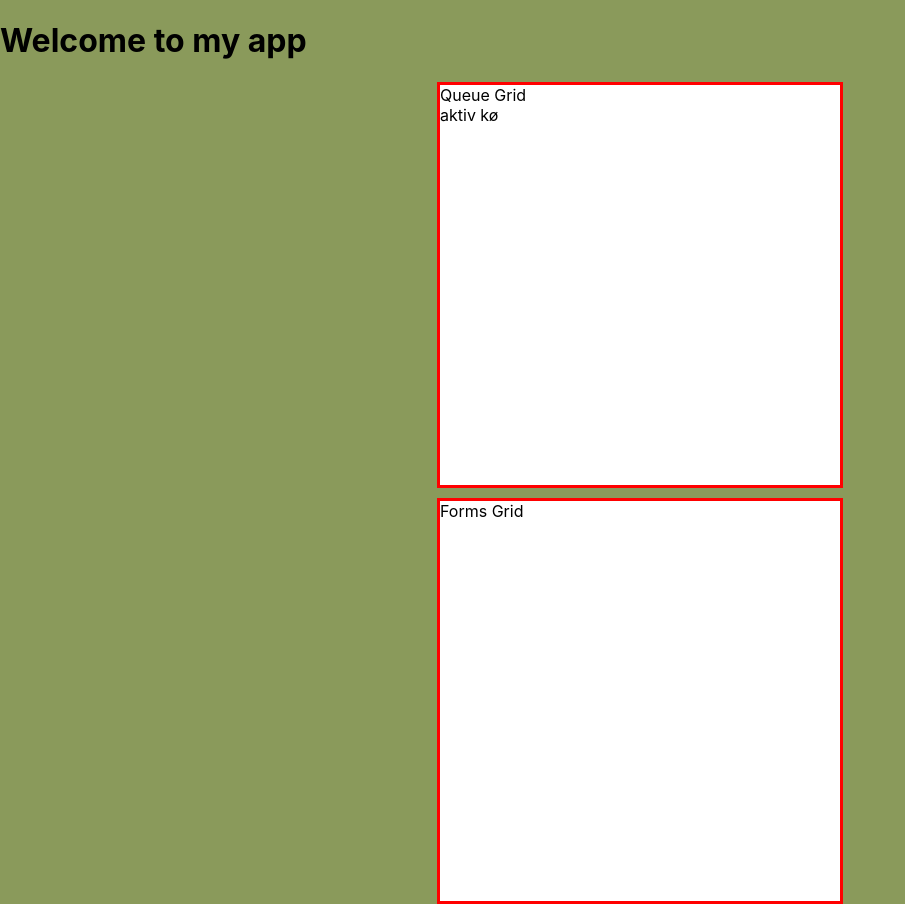
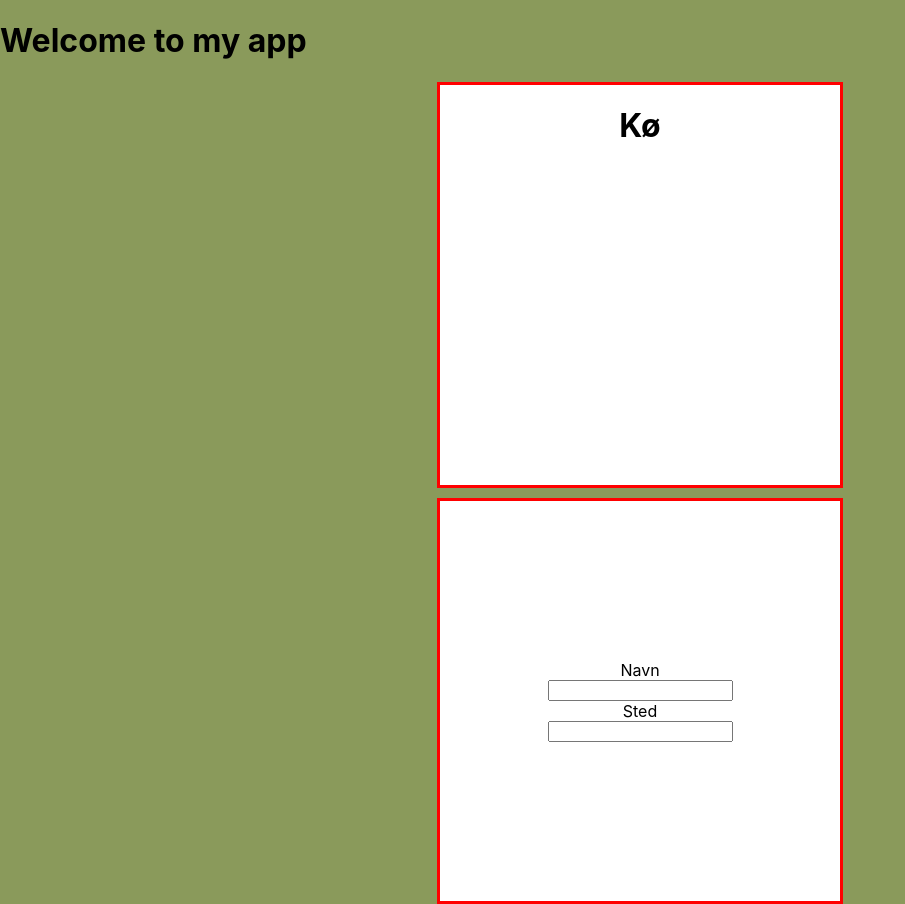
Before and after one commit to kaarolina99/k-system, a React (Create React App) app: page / in a window 1280 px wide. Shown: the whole page, without its empty margins (0-905 px from the left). Built offline with nearby package versions, Linux system fonts and the light colour scheme.

Commit message:
fikset boksene

```diff
--- a/src/forms_component/App.css
+++ b/src/forms_component/App.css
@@ -11,3 +11,11 @@
     height: 400px;
     background-color: white;
 }
+
+.InputForms{
+    display: flex;
+    align-items: center;
+    justify-content: center;
+    flex-direction: column;
+    height: 100%;
+}
--- a/src/forms_component/App.js
+++ b/src/forms_component/App.js
@@ -3,11 +3,12 @@ import './App.css';
 export function FormsGrid() {
 return (
     <div className="formsGridContainer">
-    <div className="FormsGrid">
-        <div>
-        Forms Grid
+        <div className="FormsGrid">
+            <div className="InputForms">
+                Navn <input></input>
+                Sted <input></input>
+            </div>
         </div>
-    </div>
     </div>
 );
 }
--- a/src/queue_component/App.css
+++ b/src/queue_component/App.css
@@ -10,3 +10,9 @@
     height: 400px;
     background-color: white;
 }
+
+.ActiveQueue{
+    display: flex;
+    justify-content: center;
+    align-items: center;
+}
--- a/src/queue_component/App.js
+++ b/src/queue_component/App.js
@@ -3,14 +3,13 @@ import './App.css';
 export function QueueGrid() {
 return (
     <div className="queueGridContainer">
-    <div className="QueueGrid">
-        <div>
-        Queue Grid
-        <div>
-           aktiv kø
+        <div className="QueueGrid">
+            <div>
+                <div className="ActiveQueue">
+                    <h1>Kø</h1>
+                </div>
+            </div>
         </div>
-        </div>
-    </div>
     </div>
 );
 }
```
